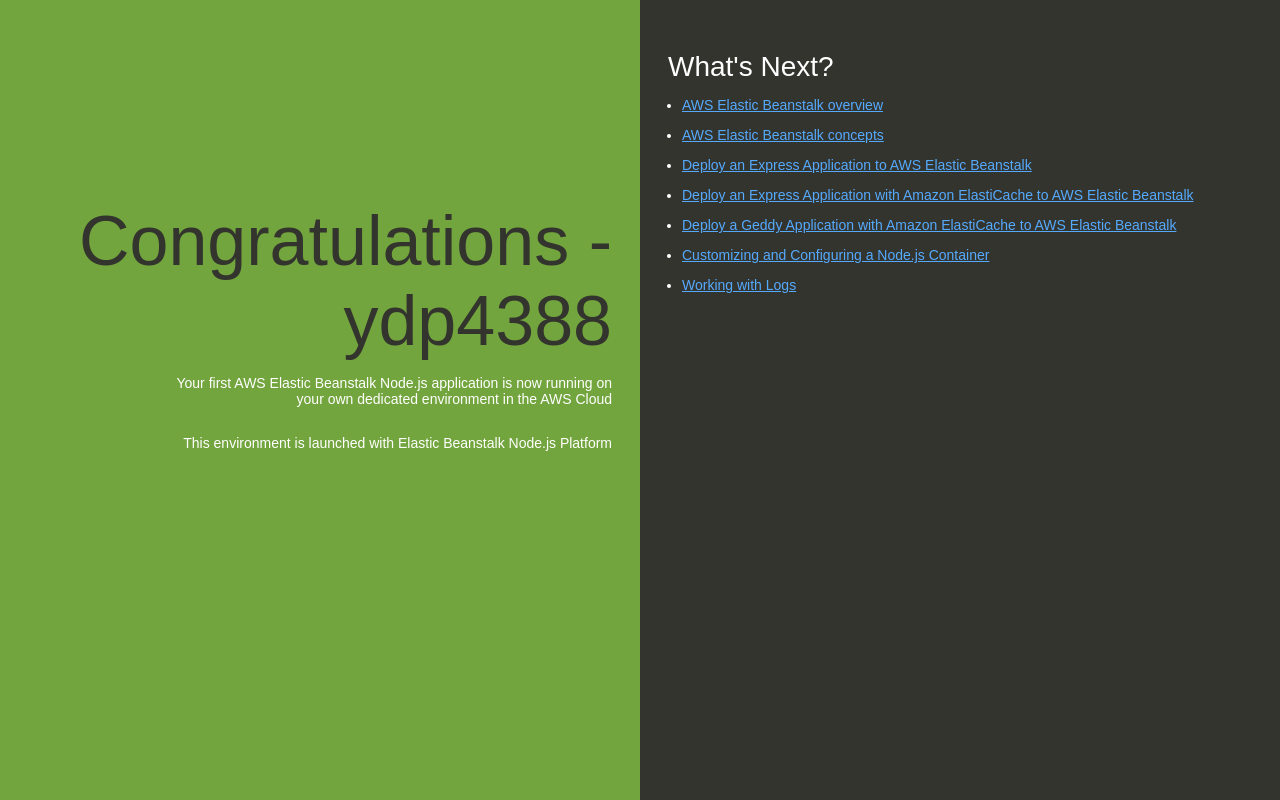
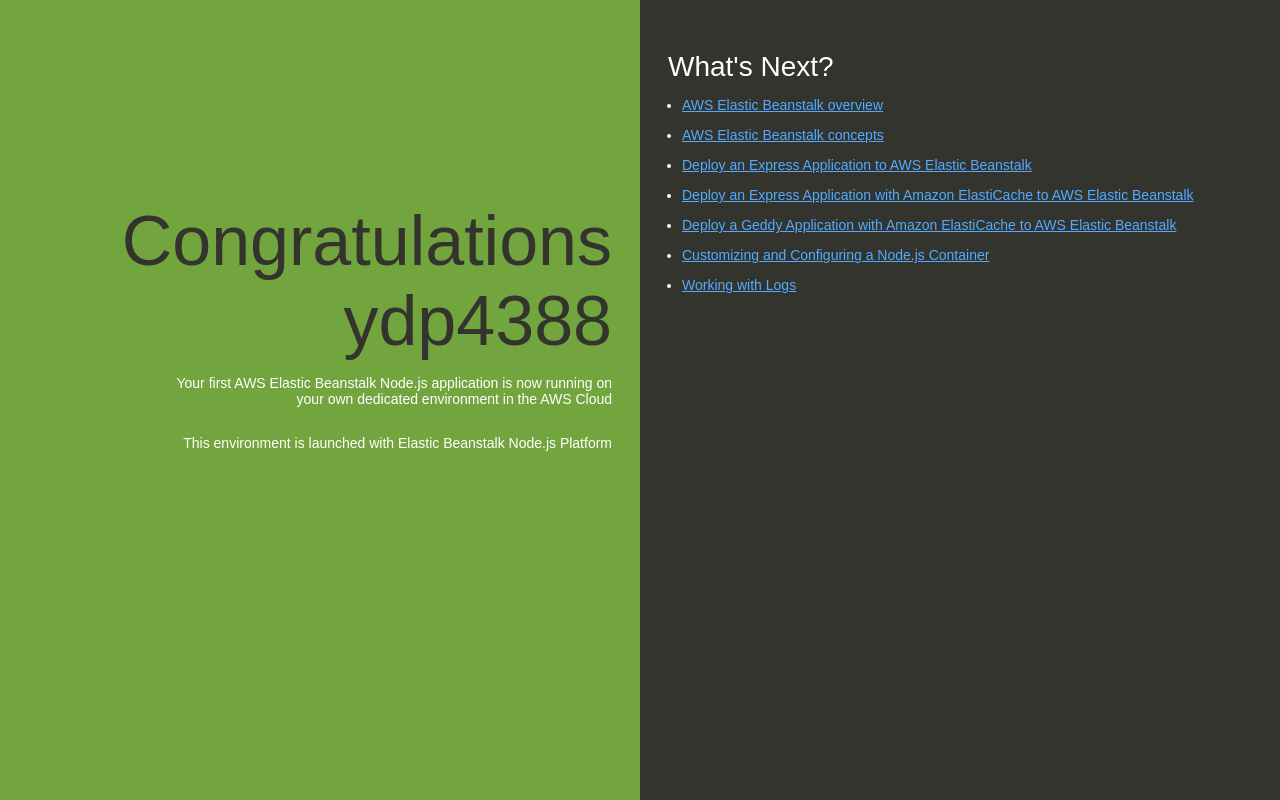
Before and after one commit to ydp4388/Act13-Cloud-Test, a website: page index.html in a window 1280 px wide. Drawn offline with Linux system fonts and the light colour scheme.

Commit message:
Code Change

```diff
--- a/index.html
+++ b/index.html
@@ -74,7 +74,7 @@
   </head>
   <body>
     <div class="textColumn">
-      <h1>Congratulations - ydp4388</h1>
+      <h1>Congratulations ydp4388</h1>
       <p>Your first AWS Elastic Beanstalk Node.js application is now running on your own dedicated environment in the AWS Cloud</p>
       <p>This environment is launched with Elastic Beanstalk Node.js Platform</p>
     </div>
```
